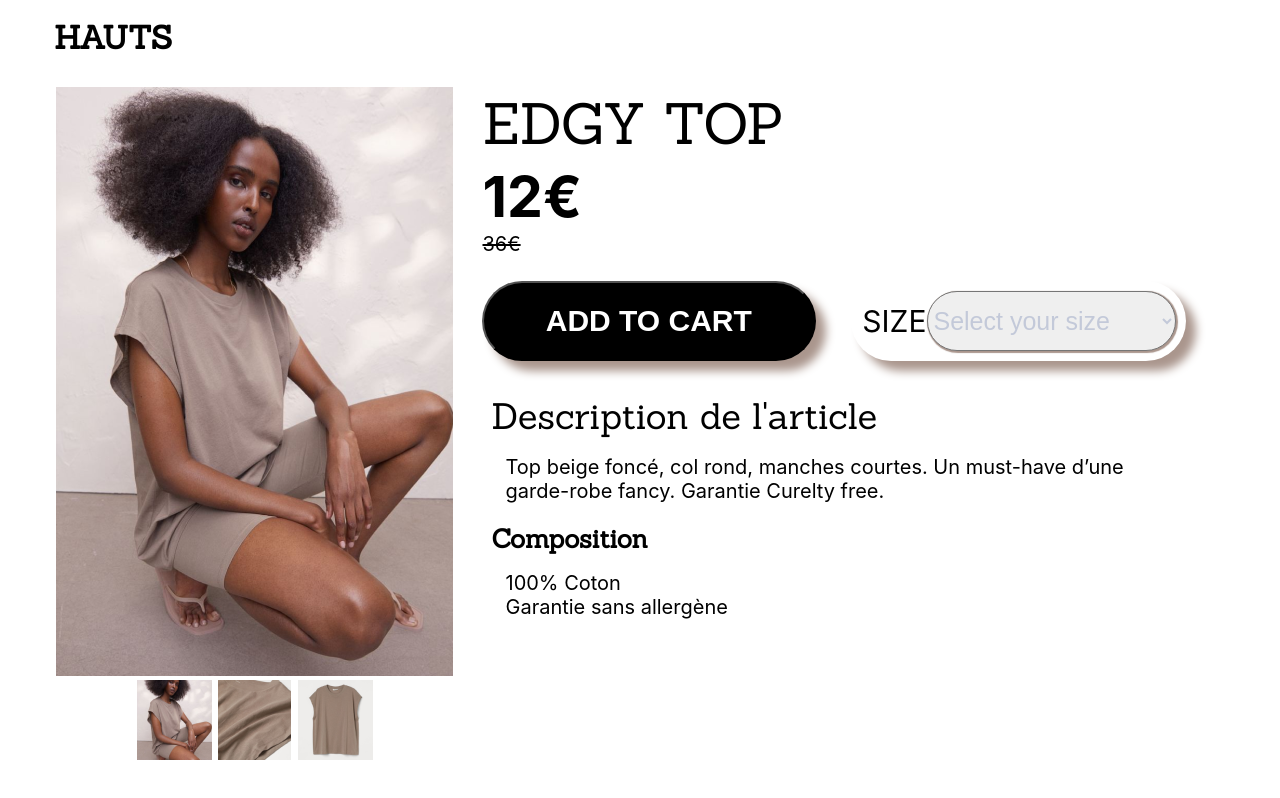
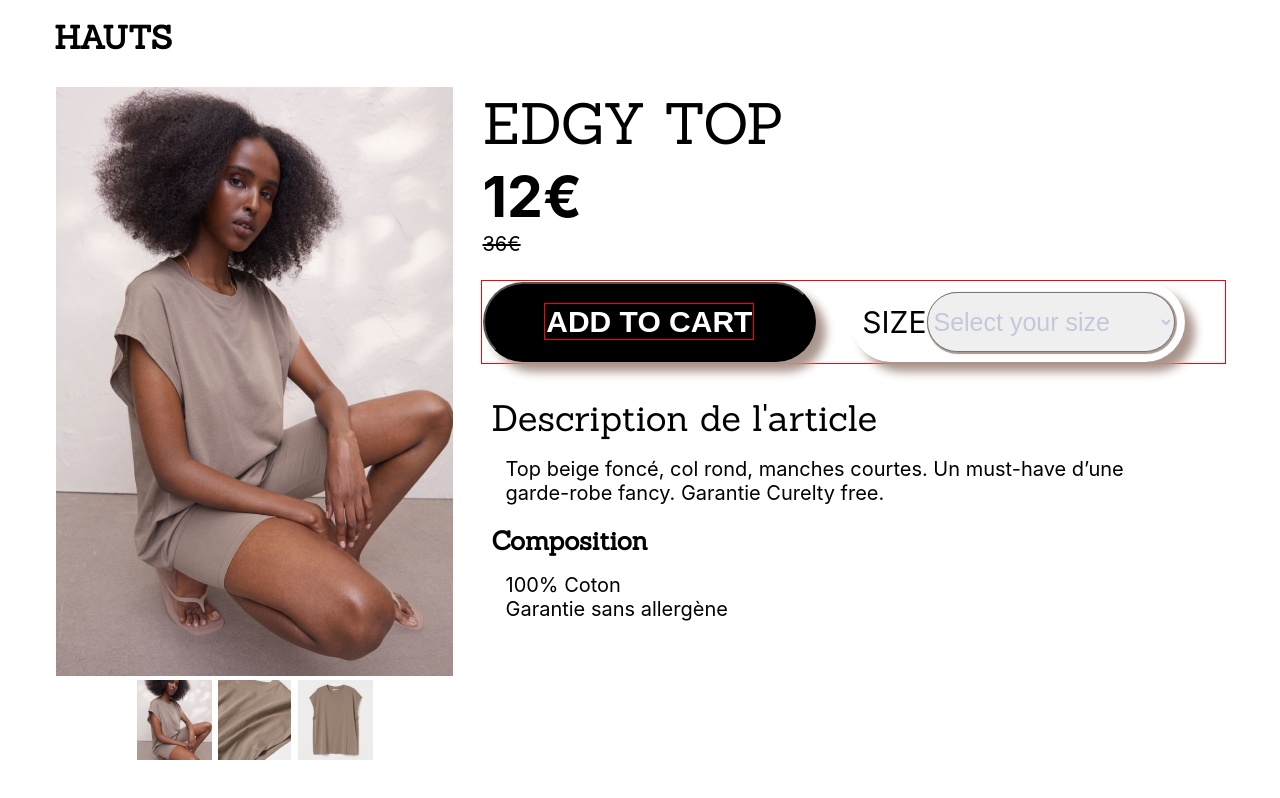
Before and after one commit to moherault/RYUYO_FINAL, a plain HTML site: page article.html in a window 1280 px wide. Drawn offline with Linux system fonts and the light colour scheme; some icons are missing; files whose address does not match are found by name.

Commit message:
travail sur les boutons

```diff
--- a/article.css
+++ b/article.css
@@ -71,6 +71,8 @@ h1{
 /* -------BOITE BOUTONS---------- */
 
 .buttons{
+    /* je suis la boîte parent des boutons */
+    border: solid 1px red;
     display: flex;
     justify-content: space-between;
     margin-top: 20px;
@@ -78,6 +80,7 @@ h1{
 }
 
 .bouton-cart{
+    /* je suis la boîte du bouton */
     width: 45%;
     border-radius: 66px;
     box-shadow: rgba(170, 150, 141) 10px 10px 10px;
@@ -86,14 +89,19 @@ h1{
 }
 
 .btn{
+    /* Je suis la partie texte du bouton */
     text-decoration: none;
     color: white;
+    border: red solid 1px;
+    font-size: 30px;
+    font-weight: bold;
 }
 
-/* .bouton-cart :visited{
-    color: black;
-    background: white;
-} */
+
+.bouton-cart :link{
+    background: black;
+    color: white;
+}
 
 .selecteur{
     width: 45%;
@@ -117,14 +125,6 @@ select{
 
 label{
     font-size: 30px;
-}
-
-.bouton-cart{
-    font-size: 30px;
-    color: white;
-    background: black;
-    font-weight: bold;
-
 }
 
 .bouton-fav{
```
